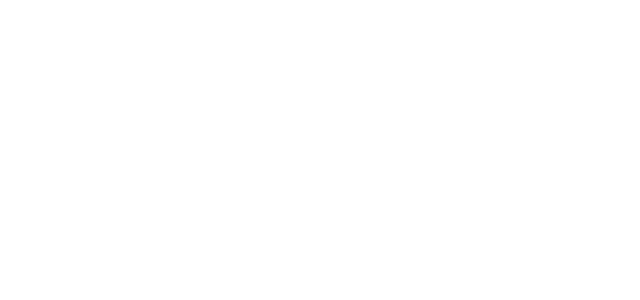
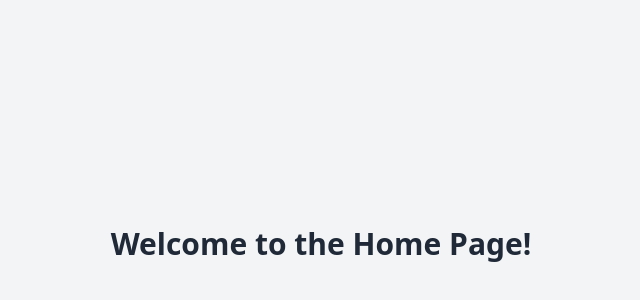
Before and after one commit to AGASALHA/pettrackweb, a React (Vite) app: page /home in a window 1280 px wide. Before the commit this address had no page. Shown: the part 156-456 px from the top of the page, without its empty margins (319-959 px from the left). Built offline with nearby package versions, Linux system fonts and the light colour scheme.

Commit message:
:bug: fix: corrigindo as informações da página de home

```diff
--- a/src/main.tsx
+++ b/src/main.tsx
@@ -15,7 +15,7 @@
       <Routes>
         <Route path='/' element={<Signin />} />
         <Route path='/signup' element={<Signup />} />
-        <Route path="/home?petid=<>" element={<Home />} />
+        <Route path="/home" element={<Home />} />
         <Route path="/petinfo?petid=sdasdadsas-sdasdasd-dssads" element={<Home />} />
       </Routes>
     </BrowserRouter>
```
